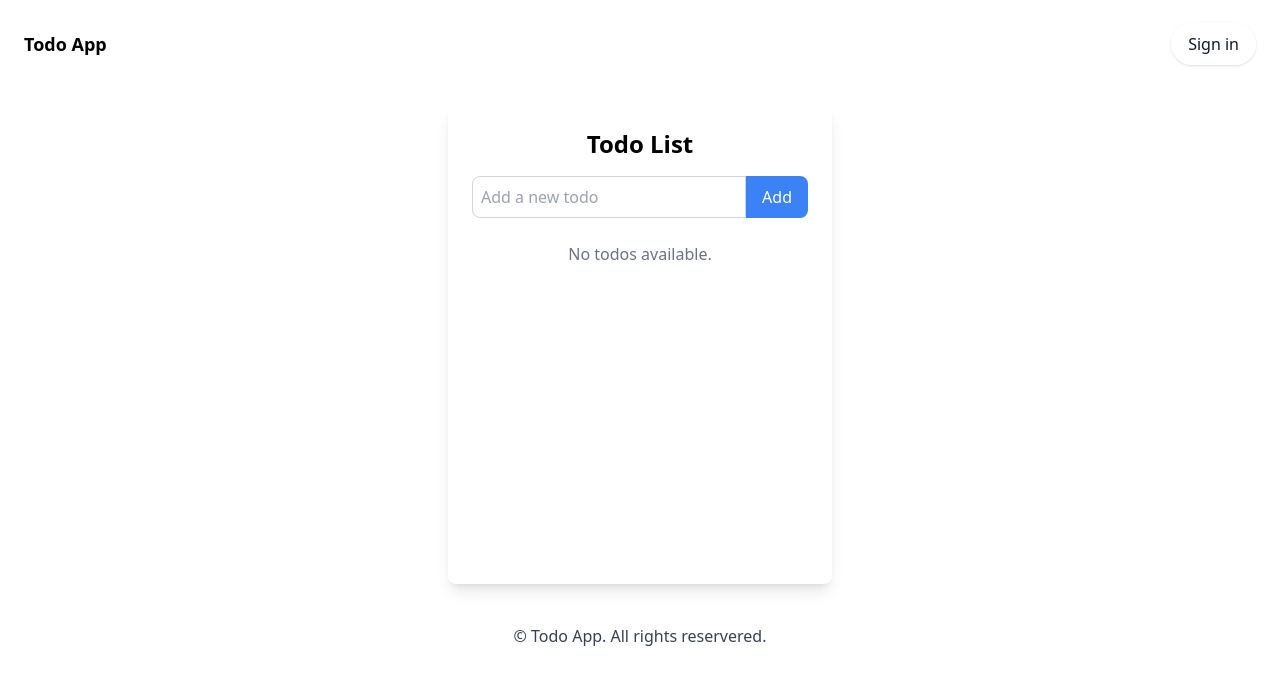
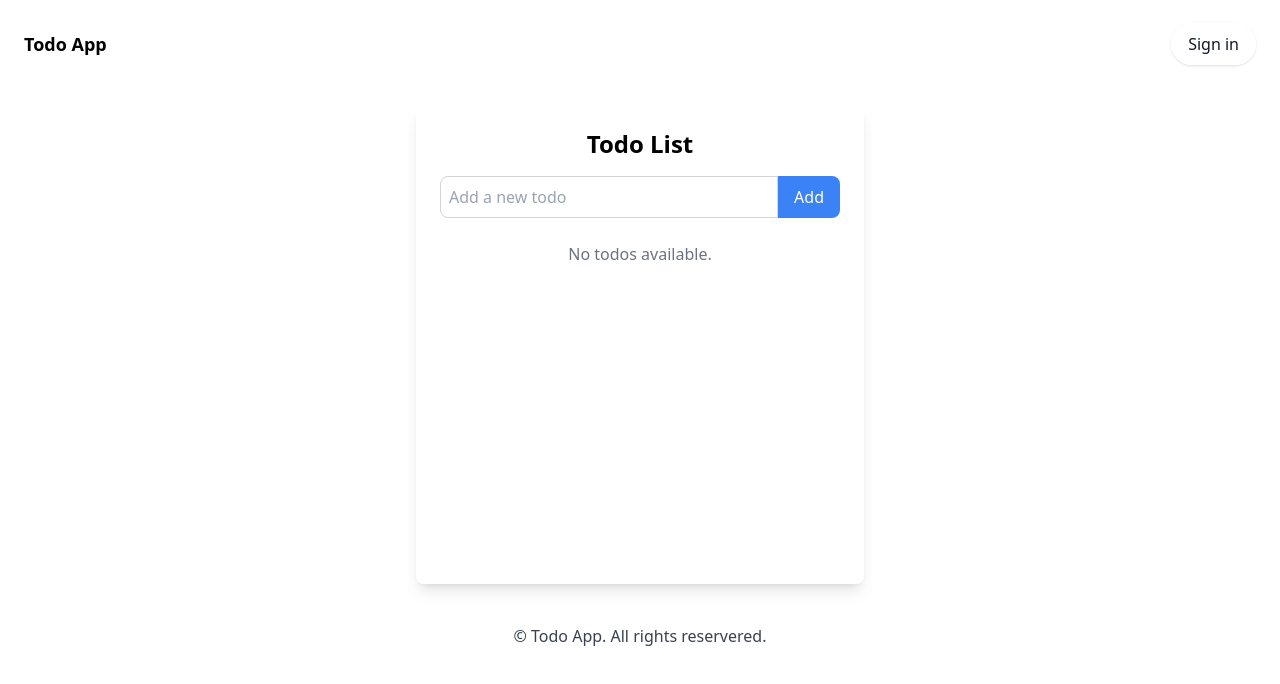
Before and after one commit to MiMMehrabian/todo-app, a Next.js app: page / in a window 1280 px wide. Shown: the top 684 px of the page. Built offline with nearby package versions, Linux system fonts and the light colour scheme.

Commit message:
fix : fix ui bugs

```diff
--- a/app/components/TodoList.tsx
+++ b/app/components/TodoList.tsx
@@ -29,7 +29,7 @@ const TodoList: React.FC = () => {
   };
 
   return (
-    <div className="max-w-sm mx-auto bg-white rounded-lg shadow-lg md:p-6 p-3 mt-10 h-[60vh] overflow-y-auto relative ">
+    <div className="md:max-w-md md:mx-auto bg-white rounded-lg md:shadow-lg p-6 mt-10 h-[60vh] overflow-y-auto relative ">
       <div className="sticky top-0 w-full bg-white pb-2 z-10">
         <h1 className="text-2xl font-bold text-center mb-4">Todo List</h1>
         <TodoInput
```
